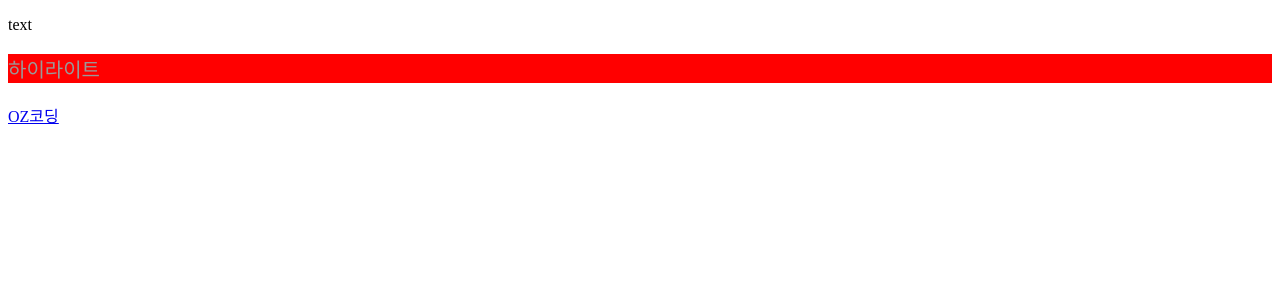
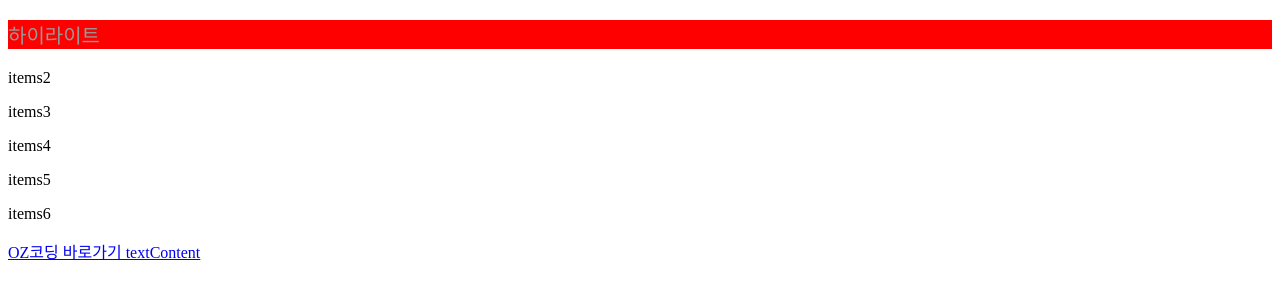
Before and after one commit to jayoung9978/oz-lecture, a plain HTML site: page 3.java/day13/control-node/index.html in a window 1280 px wide. Drawn offline with Linux system fonts and the light colour scheme.

Commit message:
control-node El delete

```diff
--- a/3.java/day13/control-node/index.html
+++ b/3.java/day13/control-node/index.html
@@ -15,6 +15,14 @@
 		<div>
 			<p id="text">text</p>
 			<p class="hl">하이라이트</p>
+		</div>
+		<div id="items">
+			<p class="item">items1</p>
+			<p class="item">items2</p>
+			<p class="item">items3</p>
+			<p class="item">items4</p>
+			<p class="item">items5</p>
+			<p class="item">items6</p>
 		</div>
 		<script>
 			// 엘레먼트의 스타일 직접 조정
@@ -43,6 +51,21 @@
 			const hrefAttr = document.createAttribute("href");
 			hrefAttr.value = "https://www.ozcodingschool.com";
 			document.querySelector("a").setAttributeNode(hrefAttr); // href 속성노드 붙이기
+
+			// 요소 수정하기
+			aEl.innerLight = "OZ코딩 바로가기"; // aEl의 텍스트 수정하기
+			aEl.textContent = "OZ코딩 바로가기 textContent"; // aEl의 텍스트 수정하기
+
+			// 요소 삭제하기
+			const textEl = document.querySelector("#text");
+			textEl.remove(); // textEl 삭제하기
+
+			// 요소의 부모 찾아가서 삭제하기
+			const items = document.querySelectorAll(".item");
+			console.log(items);
+			console.log(items[0].parentNode); // items[0]의 부모 노드 찾기
+			// items[0].parentNode.replaceChildren(); // items[0]의 부모 노드의 자식 노드 모두 삭제하기
+			items[0].parentNode.removeChild(items[0]); // items[0]의 부모 노드에서 items[0] 삭제하기
 		</script>
 	</body>
 </html>
```
Also changed, not shown: index.html (deleted).
